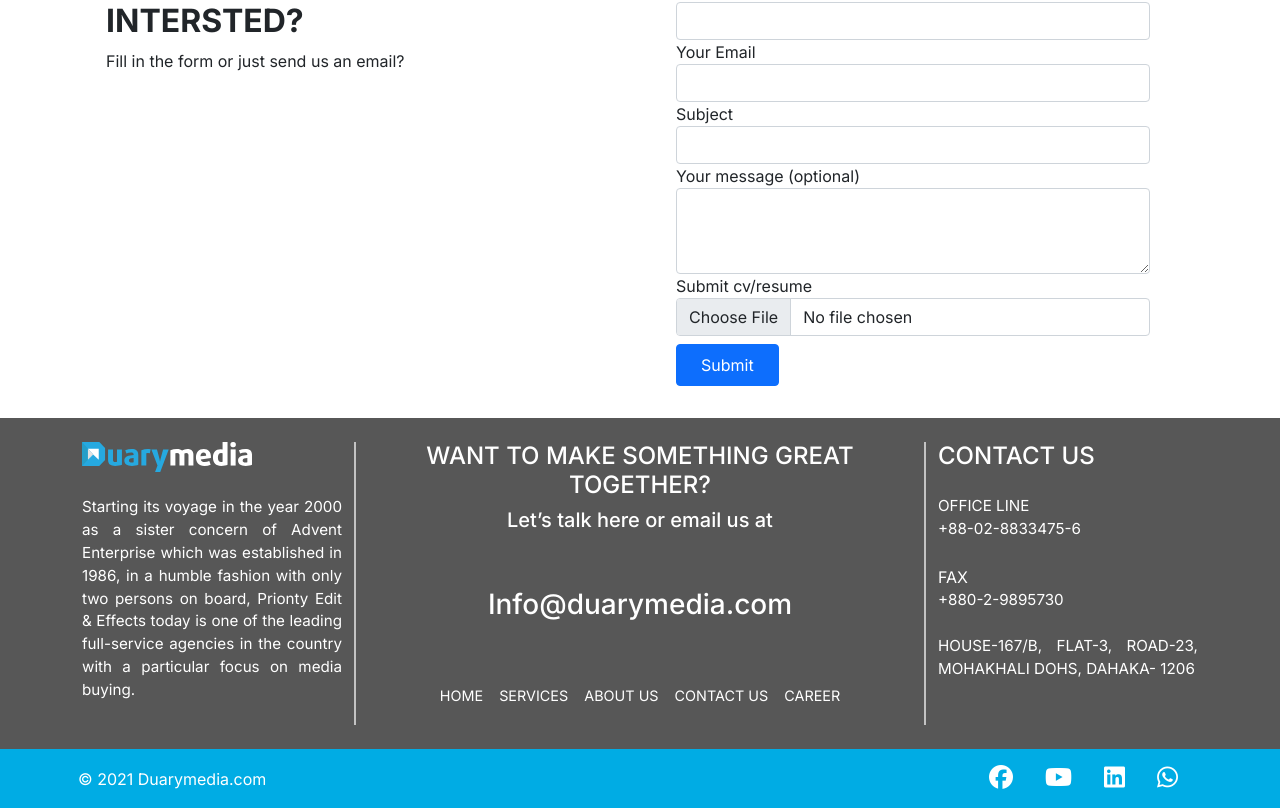
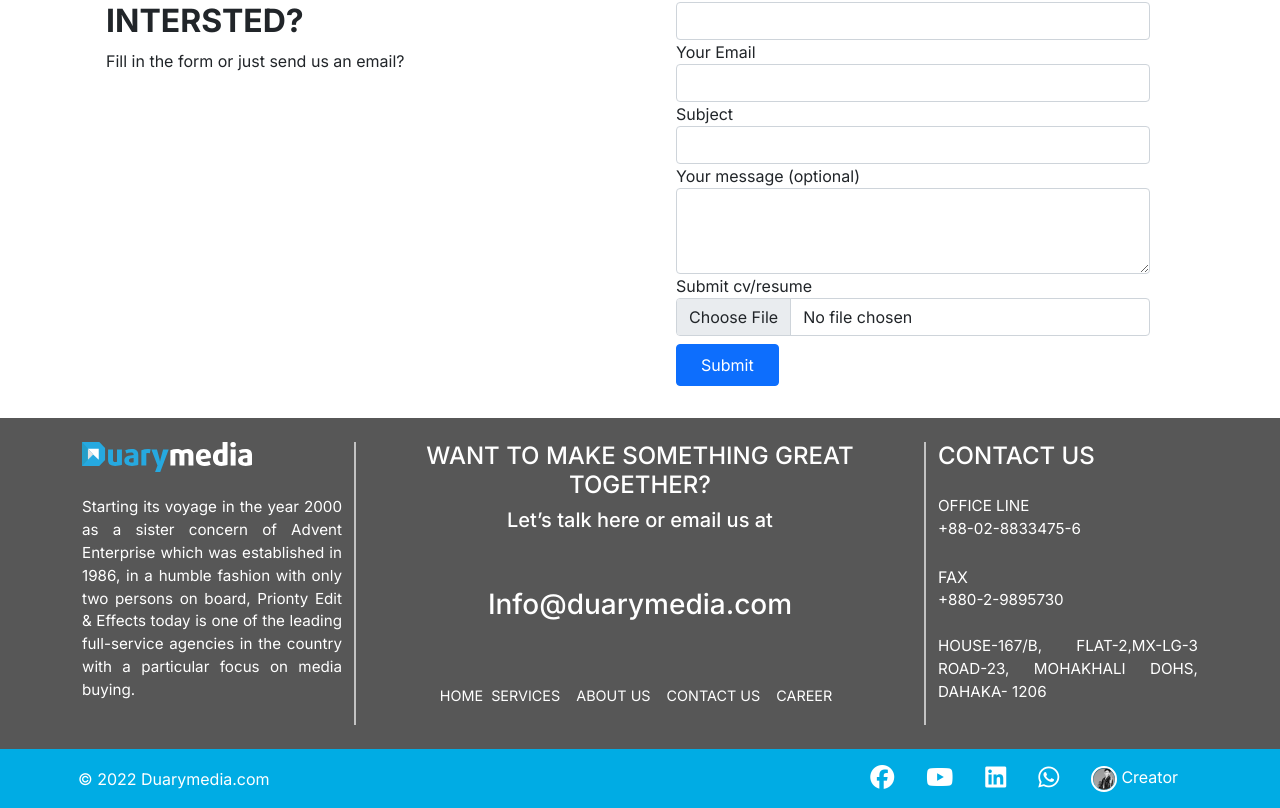
Before and after one commit to akashusr/duarymedia, a React (Create React App) app: page /career in a window 1280 px wide. Shown: the part 2051-2859 px from the top of the page. Built offline with nearby package versions, Linux system fonts and the light colour scheme.

Commit message:
footer signature added

```diff
--- a/src/components/Aboutus/Aboutus.js
+++ b/src/components/Aboutus/Aboutus.js
@@ -26,7 +26,6 @@ function Aboutus() {
                     </div>
                 </div>
 
-
                 <div className="title py-4  w-75 m-auto ">
                     <h2 className=" text-center blue " >Message from CEO</h2>
                     <hr className="w-25 m-auto " />
@@ -47,7 +46,7 @@ function Aboutus() {
                             <p>After completion his study from Dhaka University he started Advertising Business in 1986 under the name of Advent Enterprise with office located at 53 Motijheel Commercial Area, and shifted to 60/D Purana Paltan in 2000. He diversified into media buying and production unit under the name and title Prionty Edit & Effects in the same year at the same premises.
                             </p>
                             <br />
-                            <p>Presently the office is located at the third floor of House 48, Road 11, Block C, Banani, Dhaka 1213. The owned premise is equipped with all the related facilities for production, pre-production and expertise manpower for full-fledged support to the clients in it’s every wings.</p>
+                            <p>Presently the office is located at the third floor of House 48, Road 11, Block C, Banani, Dhaka 1213. The owned premise is equipped with all the related facilities for production, pre-production and expertise manpower for full-fledged support to the clients in it’s e very wings.</p>
                         </div>
                     </div>
 
--- a/src/components/Career/Career.js
+++ b/src/components/Career/Career.js
@@ -28,7 +28,7 @@ function Career() {
                             </div>
                             <div className="col-md-6 d-flex align-items-start">
                                 <div>
-                                    <h2 className=" font-bold text-dark ">SERVICING <br />ACCOUNT EXECUTIVE</h2>
+                                    <h2 className="font-bold text-dark ">SERVICING <br />ACCOUNT EXECUTIVE</h2>
                                     <p className="py-2 py-lg-4 w-75">
                                         Ideal candidate should have experience in developing and executing marketing campaigns while managing and inspiring a team.
                                     </p>
--- a/src/components/Footer/Footer.css
+++ b/src/components/Footer/Footer.css
@@ -30,6 +30,27 @@ a:hover {
   color: #00ace4;
 }
 
+.wImg {
+  width: 1.6rem;
+  /* margin-top: -0.5rem; */
+  border-radius: 50%;
+  border: 2px solid white;
+  filter: brightness(100%) grayscale(100%);
+}
+.wImg:hover {
+  transform: scale(1.1);
+  filter: none;
+  border: double 2px transparent;
+  border-radius: 50px;
+  background-image: linear-gradient(
+    to right,
+    rgb(255, 2, 179),
+    rgb(50, 115, 255)
+  );
+  background-origin: border-box;
+  background-clip: content-box, border-box;
+}
+
 @media only screen and (min-width: 1200px) {
   .vl {
     border-right: 2px solid #c3c3c3;
--- a/src/components/Footer/Footer.js
+++ b/src/components/Footer/Footer.js
@@ -1,8 +1,11 @@
 import React from 'react'
 import { Link } from 'react-router-dom'
+import akashusr from '../../image/akashusr.png'
 import logo from '../../image/logoF.svg'
 import './Footer.css'
 function Footer() {
+    let currentTime = new Date();
+    let year = currentTime.getFullYear();
     return (
         <div className=" f-gray">
             <div className="container overflow-hidden">
@@ -21,7 +24,7 @@ function Footer() {
                         <a className="text-white" href="mailto:Info@duarymedia.com"><h3 className="py-lg-5 py-2 text-white" >Info@duarymedia.com</h3></a>
 
                         <div className="link d-lg-flex justify-content-center">
-                            <Link as={Link} to="/" className="f-text p-2" >HOME</Link>
+                            <Link as={Link} to="/" className="f-text pl-0 py-2 pr-2" >HOME</Link>
                             <Link as={Link} to="/services" className="f-text p-2" >SERVICES</Link>
                             <Link as={Link} to="/aboutUs" className="f-text p-2" >ABOUT US</Link>
                             <Link as={Link} to="/contactUs" className="f-text p-2" >CONTACT US</Link>
@@ -39,7 +42,7 @@ function Footer() {
                             <p className="mb-0" >FAX</p>
                             <a href="tel:+880-2-9895730"><p className=" text-white sub-title" >+880-2-9895730</p></a>
                         </div>
-                        <p className=" text-uppercase sub-title" >House-167/b, flat-3, Road-23,
+                        <p className=" text-uppercase sub-title" >House-167/b, flat-2,mx-lg-3  Road-23,
                             Mohakhali DOHS, Dahaka- 1206</p>
                     </div>
                 </div>
@@ -48,22 +51,25 @@ function Footer() {
             <div className="f-blue" >
                 <div className="container d-lg-flex align-items-center justify-content-between p-2 text-white ">
                     <div>
-                        <p className="text-center mb-0">&copy; 2021 <a className="text-white " href="https://duarymedia.com" > Duarymedia.com</a></p>
+                        <p className="text-center mb-0">&copy; {year} <a className="text-white " href="https://duarymedia.com" > Duarymedia.com</a></p>
 
                     </div>
 
-                    <div className="text-center p-2 text-white f-blue">
-                        <a href="https://www.facebook.com" target="_blank" class="mx-3 text-white" rel="noreferrer">
+                    <div className="text-center p-2 text-white d-flex justify-content-center blue">
+                        <a href="https://www.facebook.com" target="_blank" class="mx-2 mx-lg-3 text-white" rel="noreferrer">
                             <i class="fa-brands fa-facebook"></i>
                         </a>
-                        <a href="https://www.youtube.com" target="_blank" class="mx-3 text-white" rel="noreferrer">
+                        <a href="https://www.youtube.com" target="_blank" class="mx-2 mx-lg-3  text-white" rel="noreferrer">
                             <i class="fa-brands fa-youtube"></i>
                         </a>
-                        <a href="https://www.linkedin.com" target="_blank" class="mx-3 text-white" rel="noreferrer">
+                        <a href="https://www.linkedin.com" target="_blank" class="mx-2 mx-lg-3 text-white" rel="noreferrer">
                             <i class="fa-brands fa-linkedin"></i>
                         </a>
-                        <a href="https://www.whatsapp.com" target="_blank" class="mx-3 text-white" rel="noreferrer">
+                        <a href="https://www.whatsapp.com" target="_blank" class="mx-2 mx-lg-3 text-white" rel="noreferrer">
                             <i class="fa-brands fa-whatsapp"></i>
+                        </a>
+                        <a href="https://akashahmed.netlify.app" target="_blank" class="mx-2 mx-lg-3 text-white" rel="noreferrer">
+                            <img className="wImg" src={akashusr} alt="websiteCreator" /> Creator
                         </a>
                     </div>
                 </div>
```
Also changed, not shown: src/image/akashusr.png (added), src/image/akashusr1.png (added).
